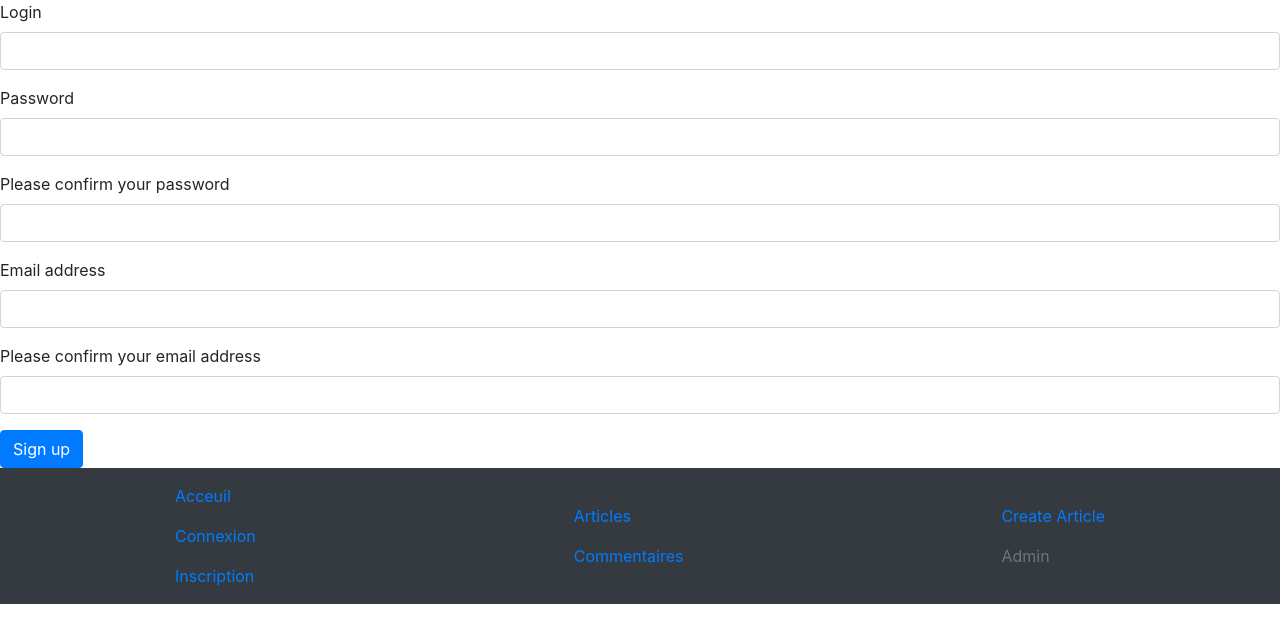
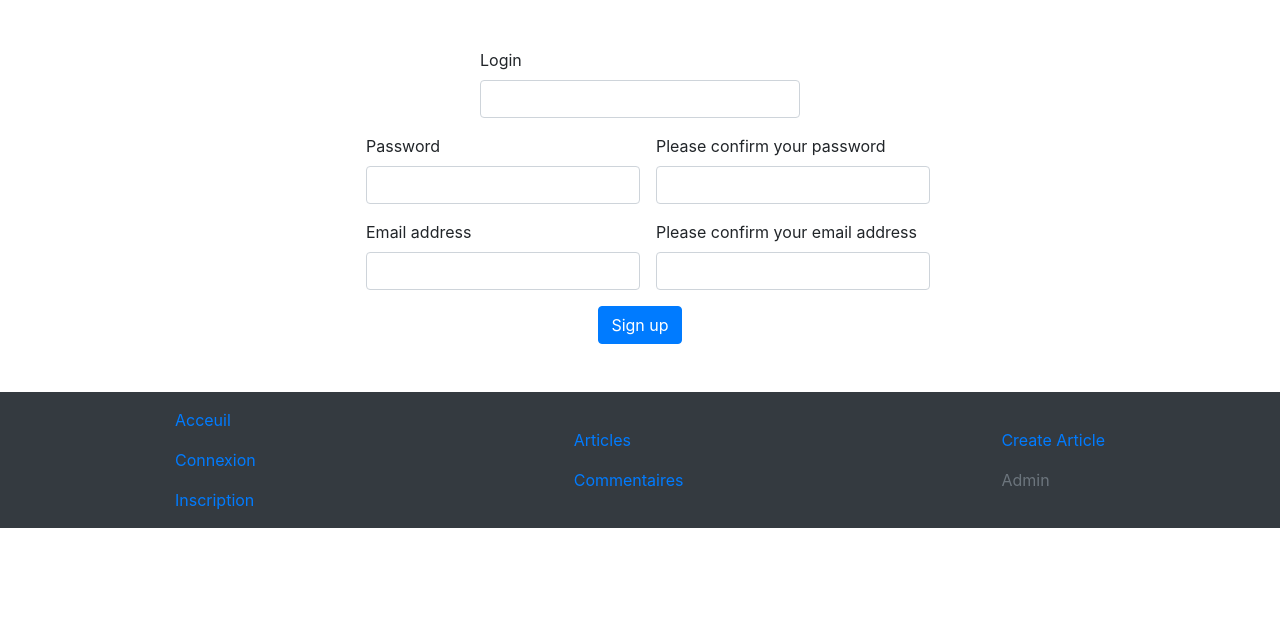
Before and after one commit to robin-arbona/blog, a PHP site: page /blog/view/inscription.php in a window 1280 px wide. Shown: the part 56-699 px from the top of the page. Run offline with PHP 8.4, Linux system fonts and the light colour scheme; some libraries are stand-ins or nearby versions.

Commit message:
mise page bootstrap

```diff
--- a/view/inscription.php
+++ b/view/inscription.php
@@ -18,27 +18,39 @@ try{
 }
 ?>
 <form method="post">
-    <div class="mb-3">
-        <label for="login" class="form-label">Login</label>
+    <div class="d-flex justify-content-center mt-5">
+    <div class=" form-group w-25 ">
+        <label for="login" class="form-label ">Login</label>
         <input name="login" type="text" class="form-control" id="login">
     </div>
-    <div class="mb-3">
+    </div>
+    <div class="d-flex justify-content-center">
+        <div class="row">
+            <div class="mb-3 ml-3">
                 <label for="InputPassword" class="form-label">Password</label>
                 <input name="password" type="password" class="form-control" id="InputPassword">
             </div>
-    <div class="mb-3">
+            <div class="mb-3 ml-3">
                 <label for="Password2" class="form-label"> Please confirm your password </label>
                 <input name="password2" type="password" class="form-control" id="Password2">
             </div>
-    <div class="mb-3">
+        </div>
+    </div>
+    <div class="d-flex justify-content-center">
+        <div class="row">
+            <div class="mb-3 ml-3">
                 <label for="Email" class="form-label">Email address</label>
                 <input name="email" type="email" class="form-control" id="Email">
             </div>
-    <div class="mb-3">
+            <div class="mb-3 ml-3 ">
                 <label for="email2" class="form-label">Please confirm your email address</label>
                 <input name="email2" type="email" class="form-control" id="email2">
             </div>
-    <button name="sign-up" type="submit" class="btn btn-primary">Sign up</button>
+        </div>
+    </div>
+    <div class="d-flex justify-content-center">
+        <button name="sign-up" type="submit" class="btn btn-primary mb-5">Sign up</button>
+    </div>
 </form>
 
 <?php require 'template/footer.php';
```
Also changed, not shown: view/connexion.php (+7 -3 lines). Lines whose indentation alone changed are shown as unchanged.
